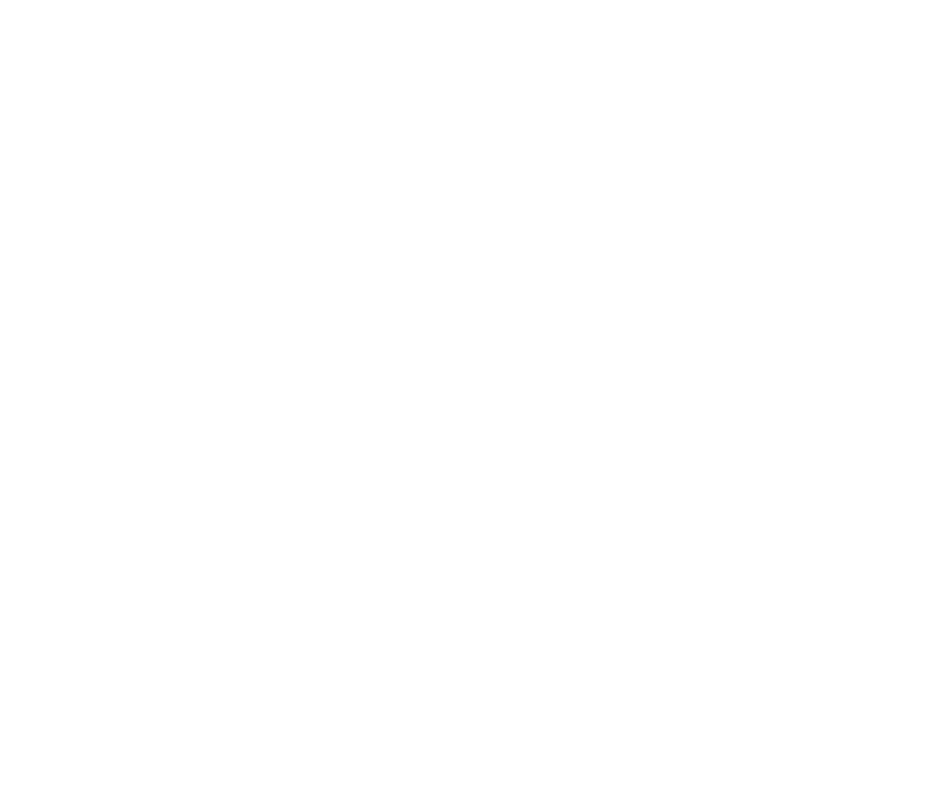
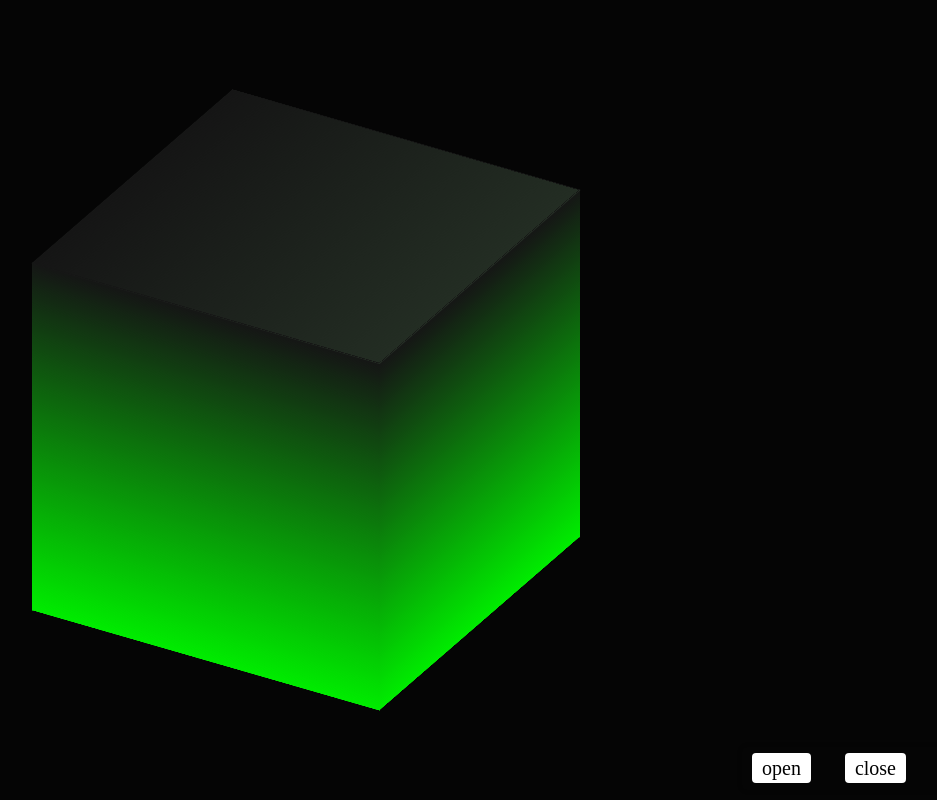
Before and after one commit to shakilsarkar12/anim, a plain HTML site: page index.html in a window 1280 px wide. Shown: the whole page, without its empty margins (334-1271 px from the left). Drawn offline with Linux system fonts and the light colour scheme.

Commit message:
secound commit

```diff
--- a/index.html
+++ b/index.html
@@ -3,11 +3,51 @@
 <head>
     <meta charset="UTF-8">
     <meta name="viewport" content="width=device-width, initial-scale=1.0">
+    <link rel="stylesheet" href="style.css">
     <title>animation</title>
 </head>
 <body>
     <div class="container">
+        <div class="circle" style="--i:0;"></div>
         <div class="circle" style="--i:1;"></div>
+        <div class="circle" style="--i:14;"></div>
+        <div class="circle" style="--i:2;"></div>
+        <div class="circle" style="--i:3;"></div>
+        <div class="circle" style="--i:4;"></div>
+        <div class="circle" style="--i:5;"></div>
+        <div class="circle" style="--i:6;"></div>
+        <div class="circle" style="--i:7;"></div>
+        <div class="circle" style="--i:8;"></div>
+        <div class="circle" style="--i:9;"></div>
+        <div class="circle" style="--i:10;"></div>
+        <div class="circle" style="--i:11;"></div>
+        <div class="circle" style="--i:12;"></div>
+        <div class="circle" style="--i:13;"></div>
+        <div class="circle" style="--i:15;"></div>
+        <div class="circle" style="--i:17;"></div>
+        <div class="circle" style="--i:18;"></div>
+        <div class="circle" style="--i:19;"></div>
+        <div class="circle" style="--i:20;"></div>
     </div>
+
+<section>
+    <div class="cube">
+        <div class="box close"></div>
+        <div class="smoke-container"></div>
+        <div>
+            <span style="--i:0"></span>
+            <span style="--i:1"></span>
+            <span style="--i:2"></span>
+            <span style="--i:3"></span>
+        </div>
+    </div>
+
+    <div class="button">
+        <span id="open">open</span>
+        <span id="close">close</span>
+</div>
+</section>
+
+<script src="script.js"></script>
 </body>
 </html>
--- /dev/null
+++ b/script.js
@@ -0,0 +1,13 @@
+const box = document.querySelector(".box");
+const open = document.getElementById("open");
+const close = document.getElementById("close");
+
+open.addEventListener("click", () => {
+  box.classList.remove("close");
+  box.classList.add("open");
+});
+
+close.addEventListener("click", () => {
+  box.classList.remove("open");
+  box.classList.add("close");
+});
--- a/style.css
+++ b/style.css
@@ -0,0 +1,93 @@
+*{
+    margin: 0;
+    padding: 0;
+    box-sizing: border-box;
+}
+
+section{
+    display: flex;
+    justify-content: center;
+    align-items: center;
+    min-height: 100vh;
+    background: #050505;
+}
+
+.cube{
+    position: relative;
+    width: 402px;
+    height: 402px;
+    transform-style: preserve-3d;
+    transform: rotateX(-30deg);
+    animation: animate 30s linear infinite;
+}
+
+@keyframes animate {
+    0%{
+        transform: rotateX(-30deg) rotateY(0deg);
+    }
+    100%{
+        transform: rotateX(-30deg) rotateY(360deg);
+    }
+}
+
+.cube div{
+    position: absolute;
+    top: 0;
+    left: 0;
+    width: 100%;
+    height: 100%;
+    transform-style: preserve-3d;
+}
+
+.cube div span{
+    position: absolute;
+    top: 0;
+    left: 0;
+    width: 100%;
+    height: 100%;
+    background: linear-gradient(#151515, #00ec00);
+    transform: rotateY(calc(90deg * var(--i))) translateZ(200px);
+}
+
+.box.open{
+    position: absolute;
+    top: 0;
+    left: 0;
+    width: 402px;
+    height: 402px;
+    background: linear-gradient(#151515, #232d23);
+    transform: rotateX(138deg) translateY(213px) translateZ(280px);
+}
+
+.box{
+    transition: all .5s ease-in-out;
+}
+
+.box.close{
+    position: absolute;
+    top: 0;
+    left: 0;
+    width: 402px;
+    height: 402px;
+    background: linear-gradient(#151515, #232d23);
+    transform: rotateX(90deg) translateZ(200px);
+}
+
+.button{
+    position: absolute;
+    bottom: 10px;
+    right: 0;
+    padding: 10px;
+    border-radius: 5px;
+    box-shadow: 0 0 5px rgba(0, 0, 0, 0.2);
+    cursor: pointer;
+    -webkit-user-select: none;
+}
+
+.button span{
+    background: #fff;
+    margin-right: 30px;
+    padding: 4px 10px;
+    font-size: 20px;
+    border-radius: 4px;
+}
```
